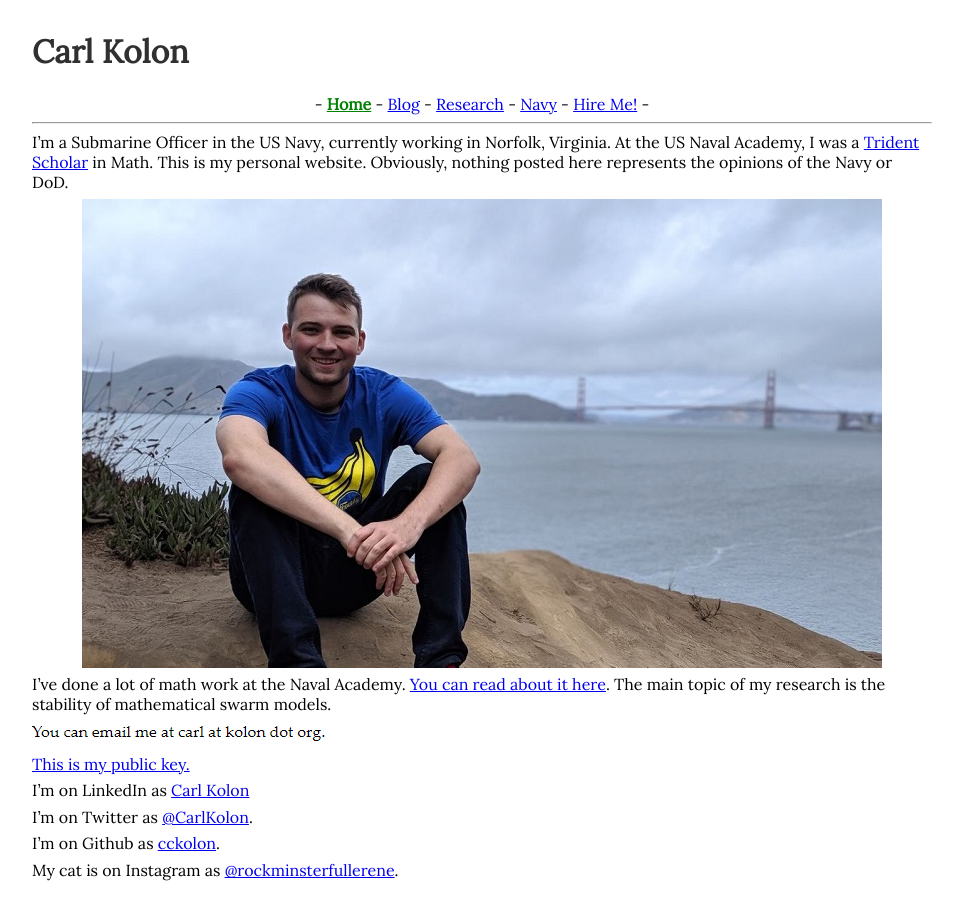
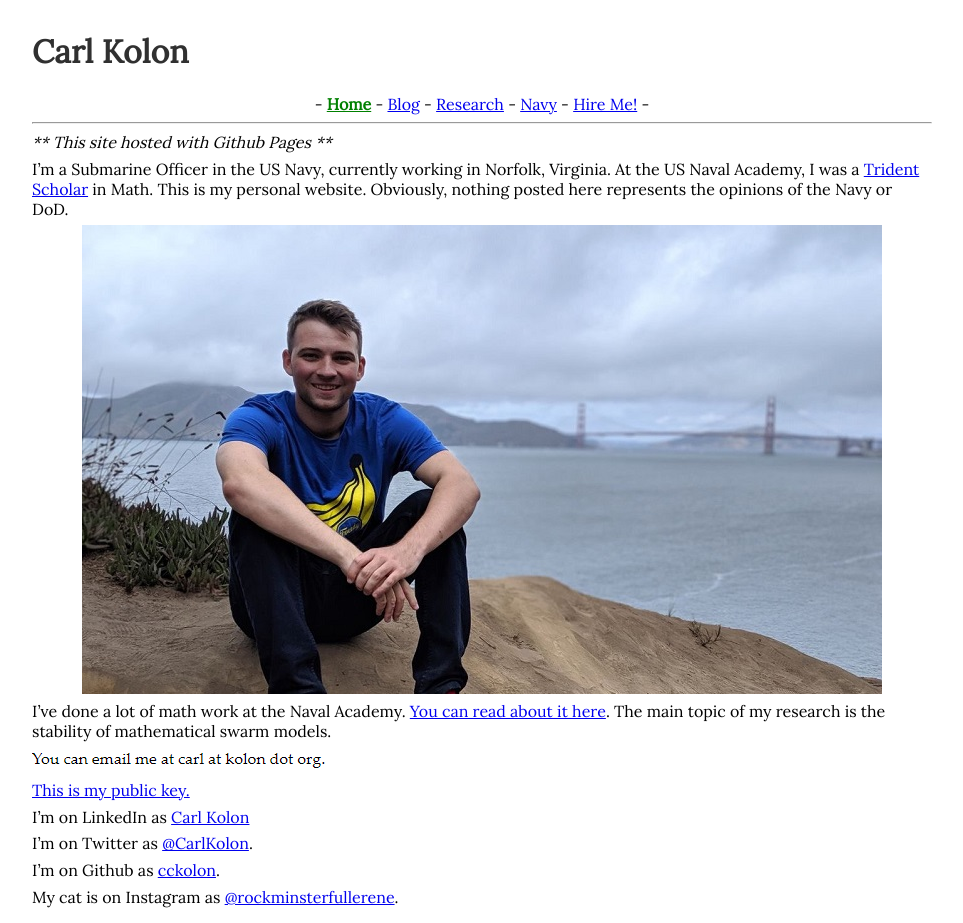
Before and after one commit to cckolon/cckolon.github.io, a Jekyll site: the page built from index.md, in a window 1280 px wide. Shown: the whole page, without its empty margins (158-1121 px from the left). Built offline with Jekyll 4.4.1, drawn with Linux system fonts in a browser that asks for light colours; before the commit the page ends 900 px from its top, so only the background shows below that.

Commit message:
Update index.md

```diff
--- a/index.md
+++ b/index.md
@@ -4,6 +4,8 @@ title: Carl Kolon
 image: /assets/media/sobc.jpg
 description: Welcome to my site!
 ---
+
+*** This site hosted with Github Pages ***
 
 I'm a Submarine Officer in the US Navy, currently working in Norfolk, Virginia. At the US Naval Academy, I was a [Trident Scholar](https://www.usna.edu/TridentProgram/index.php) in Math. This is my personal website. Obviously, nothing posted here represents the opinions of the Navy or DoD.
 
```
